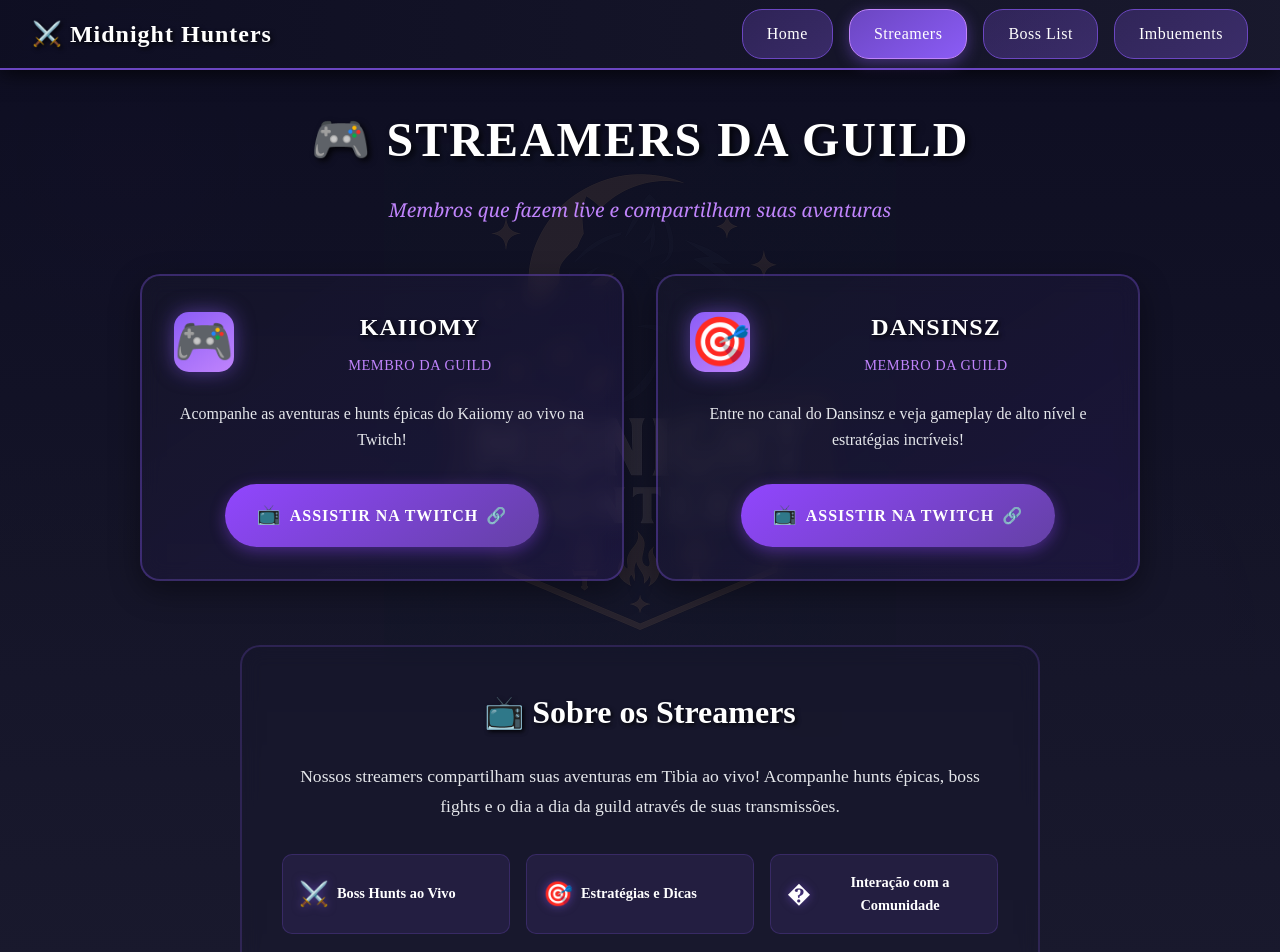
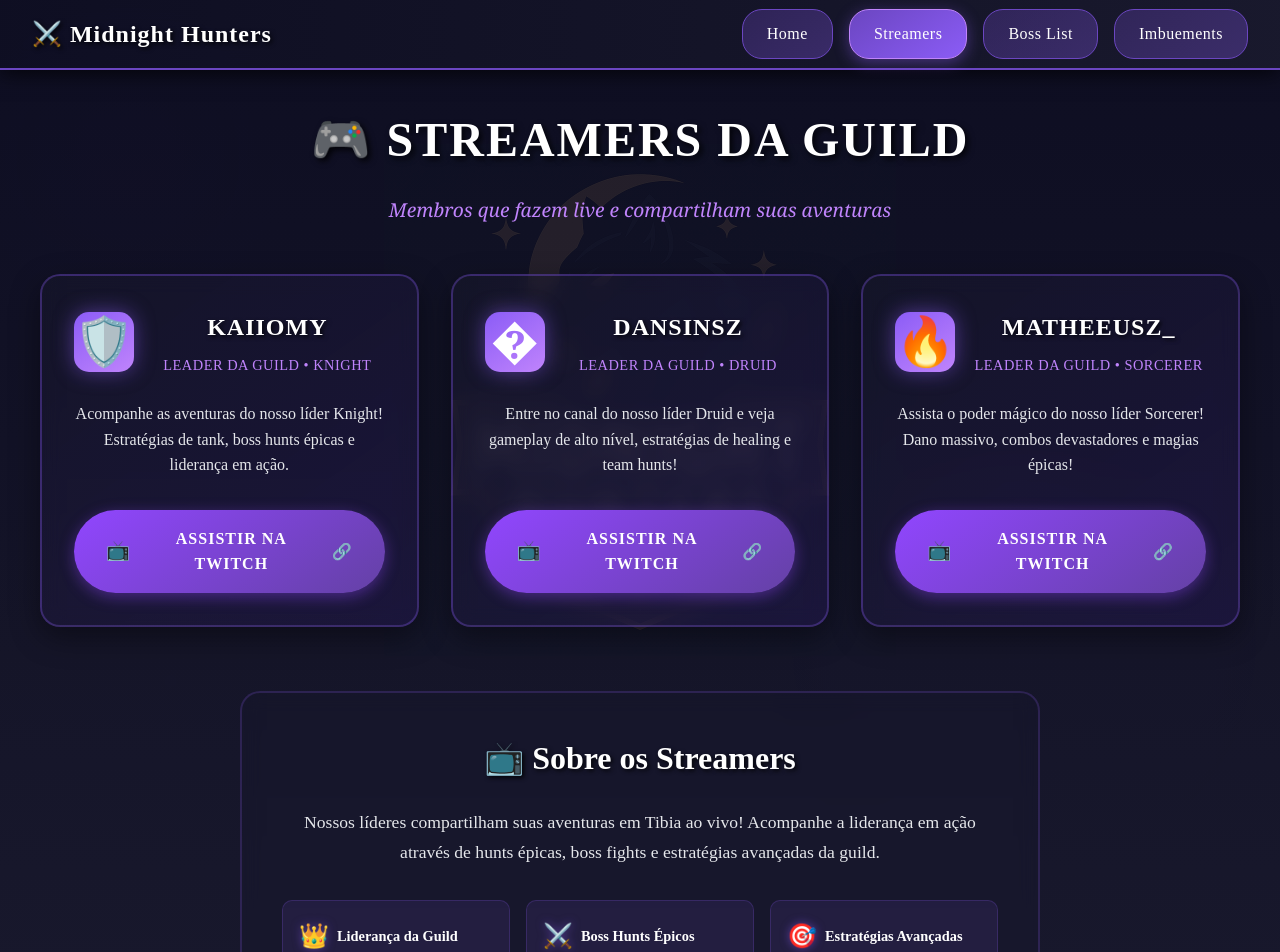
Before and after one commit to Sephyy01/midnight-hunters-site, a Vue app: page /streamers in a window 1280 px wide. Shown: the top 952 px of the page. Built offline with nearby package versions, Linux system fonts and the light colour scheme.

Commit message:
🔧 Update Streamers section with new streamer details, enhance descriptions, and improve layout for better presentation

```diff
--- a/src/components/Streamers.vue
+++ b/src/components/Streamers.vue
@@ -8,14 +8,14 @@
         <!-- Streamer 1: Kaiiomy -->
         <div class="streamer-card">
           <div class="streamer-header">
-            <div class="streamer-avatar">🎮</div>
+            <div class="streamer-avatar">🛡️</div>
             <div class="streamer-info">
               <h3 class="streamer-name">Kaiiomy</h3>
-              <p class="streamer-status">Membro da Guild</p>
+              <p class="streamer-status">Leader da Guild • Knight</p>
             </div>
           </div>
           <div class="streamer-description">
-            <p>Acompanhe as aventuras e hunts épicas do Kaiiomy ao vivo na Twitch!</p>
+            <p>Acompanhe as aventuras do nosso líder Knight! Estratégias de tank, boss hunts épicas e liderança em ação.</p>
           </div>
           <div class="streamer-actions">
             <a href="https://www.twitch.tv/kaiiomy" target="_blank" class="twitch-btn">
@@ -29,17 +29,38 @@
         <!-- Streamer 2: Dansinsz -->
         <div class="streamer-card">
           <div class="streamer-header">
-            <div class="streamer-avatar">🎯</div>
+            <div class="streamer-avatar">�</div>
             <div class="streamer-info">
               <h3 class="streamer-name">Dansinsz</h3>
-              <p class="streamer-status">Membro da Guild</p>
+              <p class="streamer-status">Leader da Guild • Druid</p>
             </div>
           </div>
           <div class="streamer-description">
-            <p>Entre no canal do Dansinsz e veja gameplay de alto nível e estratégias incríveis!</p>
+            <p>Entre no canal do nosso líder Druid e veja gameplay de alto nível, estratégias de healing e team hunts!</p>
           </div>
           <div class="streamer-actions">
             <a href="https://www.twitch.tv/Dansinsz" target="_blank" class="twitch-btn">
+              <span class="twitch-icon">📺</span>
+              Assistir na Twitch
+              <span class="external-link">🔗</span>
+            </a>
+          </div>
+        </div>
+
+        <!-- Streamer 3: Matheus -->
+        <div class="streamer-card">
+          <div class="streamer-header">
+            <div class="streamer-avatar">🔥</div>
+            <div class="streamer-info">
+              <h3 class="streamer-name">Matheeusz_</h3>
+              <p class="streamer-status">Leader da Guild • Sorcerer</p>
+            </div>
+          </div>
+          <div class="streamer-description">
+            <p>Assista o poder mágico do nosso líder Sorcerer! Dano massivo, combos devastadores e magias épicas!</p>
+          </div>
+          <div class="streamer-actions">
+            <a href="https://www.twitch.tv/matheeusz_" target="_blank" class="twitch-btn">
               <span class="twitch-icon">📺</span>
               Assistir na Twitch
               <span class="external-link">🔗</span>
@@ -52,21 +73,33 @@
         <h2 class="info-title">📺 Sobre os Streamers</h2>
         <div class="info-content">
           <p>
-            Nossos streamers compartilham suas aventuras em Tibia ao vivo! Acompanhe hunts épicas,
-            boss fights e o dia a dia da guild através de suas transmissões.
+            Nossos líderes compartilham suas aventuras em Tibia ao vivo! Acompanhe a liderança em ação
+            através de hunts épicas, boss fights e estratégias avançadas da guild.
           </p>
           <div class="info-features">
             <div class="feature-item">
+              <span class="feature-icon">👑</span>
+              <span class="feature-text">Liderança da Guild</span>
+            </div>
+            <div class="feature-item">
               <span class="feature-icon">⚔️</span>
-              <span class="feature-text">Boss Hunts ao Vivo</span>
+              <span class="feature-text">Boss Hunts Épicos</span>
             </div>
             <div class="feature-item">
               <span class="feature-icon">🎯</span>
-              <span class="feature-text">Estratégias e Dicas</span>
+              <span class="feature-text">Estratégias Avançadas</span>
             </div>
             <div class="feature-item">
-              <span class="feature-icon">�</span>
-              <span class="feature-text">Interação com a Comunidade</span>
+              <span class="feature-icon">🛡️</span>
+              <span class="feature-text">Knight Tank</span>
+            </div>
+            <div class="feature-item">
+              <span class="feature-icon">🌿</span>
+              <span class="feature-text">Druid Healing</span>
+            </div>
+            <div class="feature-item">
+              <span class="feature-icon">🔥</span>
+              <span class="feature-text">Sorcerer Damage</span>
             </div>
           </div>
         </div>
@@ -116,10 +149,10 @@ export default {
 /* Streamers Grid */
 .streamers-grid {
   display: grid;
-  grid-template-columns: repeat(auto-fit, minmax(350px, 1fr));
+  grid-template-columns: repeat(auto-fit, minmax(320px, 1fr));
   gap: 2rem;
   margin-bottom: 4rem;
-  max-width: 1000px;
+  max-width: 1200px;
   margin-left: auto;
   margin-right: auto;
 }
@@ -264,7 +297,7 @@ export default {
 
 .info-features {
   display: grid;
-  grid-template-columns: repeat(auto-fit, minmax(200px, 1fr));
+  grid-template-columns: repeat(auto-fit, minmax(180px, 1fr));
   gap: 1rem;
 }
 
```
